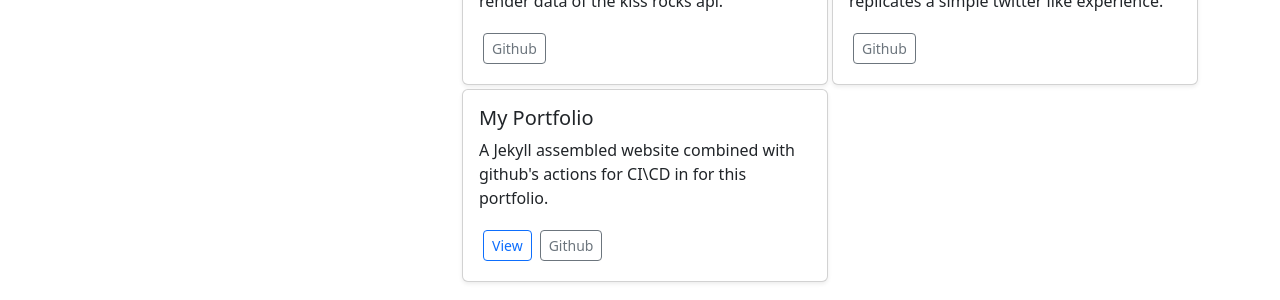
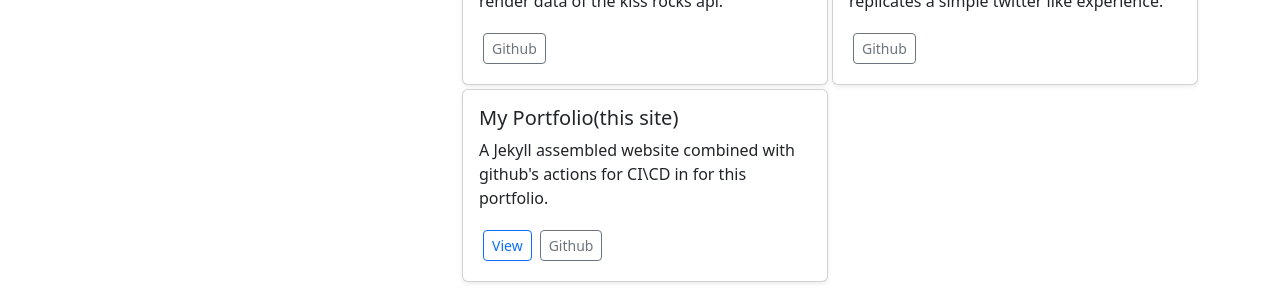
Before and after one commit to Meerkat81/my_portfolio, a Jekyll site: the page built from index.html, in a window 1280 px wide. Shown: the part 567-867 px from the top of the page. Built offline with Jekyll 4.4.1, drawn with Linux system fonts in a browser that asks for light colours.

Commit message:
some edits

```diff
--- a/_data/employment.yml
+++ b/_data/employment.yml
@@ -1,7 +1,7 @@
 - company: Green Ocean Sciences
   date: 8/2020 - 5/2023
   location: Austin, TX
-  description: As a full stack developer used Javascript, HTML, CSS, Ruby, adn Python utilized the frameworks and libraries; React, Express, Ruby on Rails, tailwinds, Saltstack, Tailwinds , Sequlize created features and addressed bugs for the SaaS Cann-id and Chem-id products. Third party API included Quickbooks, AWS, and Sicpa Certus.
+  description: As a full stack developer used Javascript, HTML, CSS, Ruby, adn Python utilized the frameworks and libraries; React, Express, Ruby on Rails, tailwinds, Saltstack, Tailwinds , Sequlize created features and addressed bugs for the SaaS Cann-id and Chem-id products. Third party API integrations; Quickbooks(OAuth and sdk), AWS, and Sicpa Certus.
 
 - company: Katerra
   date: 9/2018 - 10/2019
--- a/_data/github_repos.yml
+++ b/_data/github_repos.yml
@@ -19,7 +19,7 @@
   repo: https://github.com/Meerkat81/fake-twitter
   description: A backend application using Express that replicates a simple twitter like experience.
 
-- title: My Portfolio
+- title: My Portfolio(this site)
   url: https://meerkat81.github.io/my_portfolio/
   repo: https://github.com/Meerkat81/my_portfolio
   description: A Jekyll assembled website combined with github's actions for CI\CD in for this portfolio.
```
